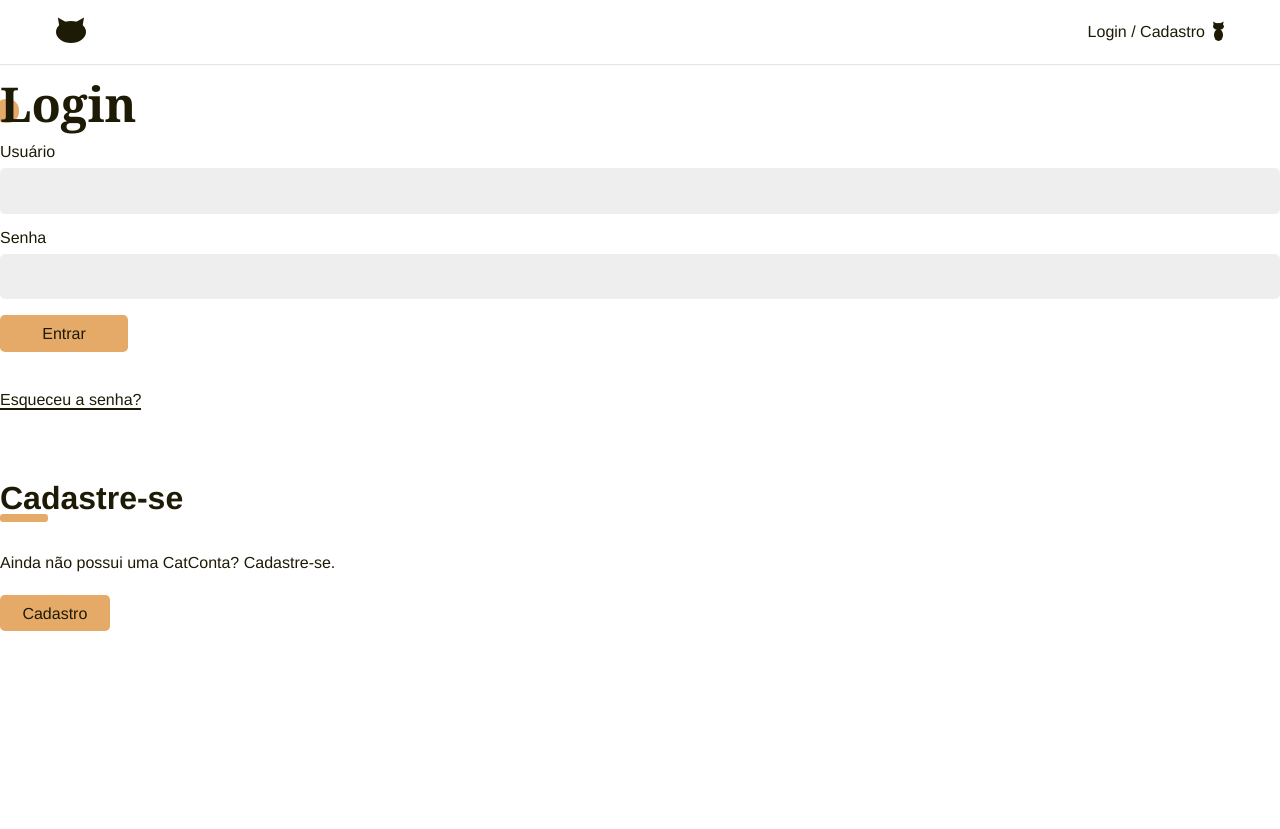
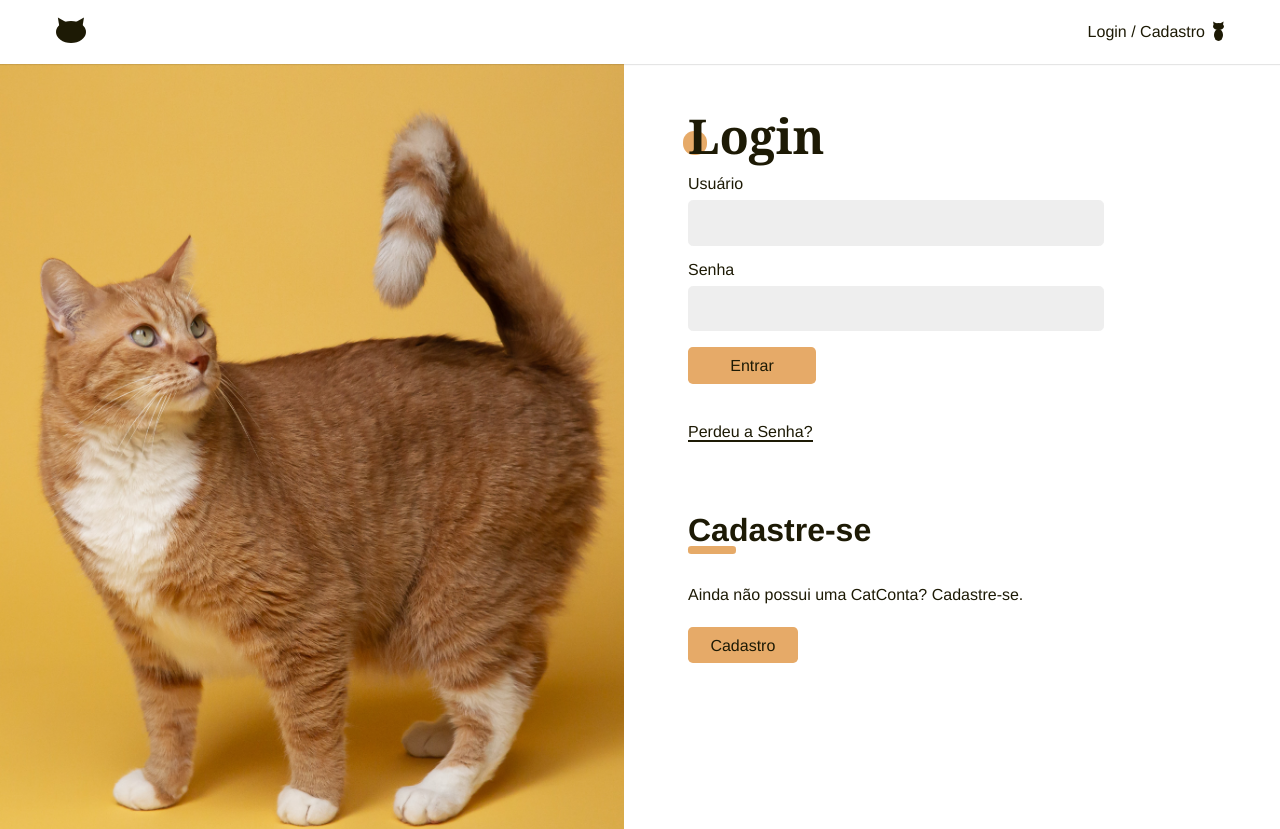
Before and after one commit to joaosamuelgomes/kitties-react-js, a React (Create React App) app: page /login in a window 1280 px wide. Shown: the top 829 px of the page. Built offline with nearby package versions, Linux system fonts and the light colour scheme; a web font is replaced by a local one.

Commit message:
Modificando páginas de login e criando NotFound

```diff
--- a/src/Components/Login/Login.js
+++ b/src/Components/Login/Login.js
@@ -4,17 +4,21 @@ import LoginForm from "./LoginForm"
 import LoginCreate from "./LoginCreate"
 import LoginPasswordLost from "./LoginPasswordLost"
 import LoginPasswordReset from "./LoginPasswordReset"
+import styles from "./Login.module.css"
 
 const Login = () => {
-  return <div>
-    <Routes>
-      <Route path="/" element={<LoginForm />}/>
-      <Route path="create" element={<LoginCreate />}/>
-      <Route path="forget" element={<LoginPasswordLost />}/>
-      <Route path="reset" element={<LoginPasswordReset />}/>
-
-    </Routes>
-  </div>;
+  return (
+    <section className={styles.login}>
+      <div className={styles.forms}>
+        <Routes>
+          <Route path="/" element={<LoginForm />}/>
+          <Route path="create" element={<LoginCreate />}/>
+          <Route path="lost" element={<LoginPasswordLost />}/>
+          <Route path="reset" element={<LoginPasswordReset />}/>
+        </Routes>
+      </div>
+    </section>
+  );
 };
 
 export default Login;
--- /dev/null
+++ b/src/Components/Login/Login.module.css
@@ -0,0 +1,30 @@
+.login {
+    display: grid;
+    grid-template-columns: 1fr 1fr;
+    min-height: 100vh;
+    gap: 2rem;
+}
+
+.login::before {
+    display: block;
+    content: "";
+    background: url(../../Assets/cat-background.jpg) no-repeat center center;
+    background-size: cover;
+}
+
+.forms {
+    max-width: 30rem;
+    padding: 2rem;
+}
+
+@media (max-width: 40rem) {
+    .login {
+        grid-template-columns: 1fr;
+    }
+    .login::before {
+        display: none;
+    }
+    .forms {
+        max-width: 100%;
+    }
+}
--- a/src/Components/Login/LoginCreate.js
+++ b/src/Components/Login/LoginCreate.js
@@ -1,9 +1,49 @@
 import React from 'react';
+import Input from '../Forms/Input';
+import Button from '../Forms/Button';
+import Error from '../Helper/Error';
+import useForm from '../../Hooks/useForm';
+import { USER_POST } from '../../Api';
+import { UserContext } from '../../UserContext';
+import useFetch from '../../Hooks/useFetch';
+import Head from "../Helper/Head";
 
 const LoginCreate = () => {
-  return <div>
-      Criar
-  </div>;
+  const username = useForm();
+  const email = useForm('email');
+  const password = useForm();
+
+  const { userLogin } = React.useContext(UserContext);
+  const { loading, error, request } = useFetch();
+
+  async function handleSubmit(event) {
+    event.preventDefault();
+    const { url, options } = USER_POST({
+      username: username.value,
+      email: email.value,
+      password: password.value,
+    });
+    const { response } = await request(url, options);
+    if (response.ok) userLogin(username.value, password.value);
+  }
+
+  return (
+    <section className="animeRight">
+      <Head title="Catdastre-se" />
+      <h1 className="title">Cadastre-se</h1>
+      <form onSubmit={handleSubmit}>
+        <Input label="Usuário" type="text" name="username" {...username} />
+        <Input label="Email" type="email" name="email" {...email} />
+        <Input label="Senha" type="password" name="password" {...password} />
+        {loading ? (
+          <Button disabled>Cadastrando...</Button>
+        ) : (
+          <Button>Cadastrar</Button>
+        )}
+        <Error error={error} />
+      </form>
+    </section>
+  );
 };
 
 export default LoginCreate;
--- a/src/Components/Login/LoginForm.js
+++ b/src/Components/Login/LoginForm.js
@@ -1,49 +1,53 @@
 import React from 'react';
 import { Link } from 'react-router-dom';
 import useForm from '../../Hooks/useForm';
-// import Error from '../../Helper/Error';
+import Error from "../Helper/Error";
+import Head from "../Helper/Head"
 import Button from '../Forms/Button';
-//import UserContext from "../../UserContext"
+import {UserContext}  from "../../UserContext";
 import Input from '../Forms/Input';
-import styles from "./LoginForm.module.css"
-import stylesBtn from "../Forms/Button.module.css"
+import styles from "./LoginForm.module.css";
+import stylesBtn from "../Forms/Button.module.css";
 
 
 const LoginForm = () => {
     const username = useForm()
     const password = useForm()
 
-    // const { userLogin, error, loading } = React.useContext(UserContext);
+    const { userLogin, error, loading } = React.useContext(UserContext);
 
-    function handleSubmit(event) {
-        event.preventDefault()
-        /* Implementar contato com API externa */
+    async function handleSubmit(event) {
+        event.preventDefault();
+
+        if (username.validate() && password.validate()) {
+          userLogin(username.value, password.value);
+        }
       }
 
       return (
-        <section className='animeRight'>
-            <h1 className='title'>Login</h1>
+        <section className="animeRight">
+          <Head title="Login" />
+          <h1 className="title">Login</h1>
           <form className={styles.form} onSubmit={handleSubmit}>
-                <Input label="Usuário" type="text" name="username" {...username}/>
-                <Input label="Senha" type="password" name="password" {...password}/>
-                {/* {loading ? (
+            <Input label="Usuário" type="text" name="username" {...username} />
+            <Input label="Senha" type="password" name="password" {...password} />
+            {loading ? (
               <Button disabled>Carregando...</Button>
-                ): (
+            ) : (
               <Button>Entrar</Button>
-                )} */}
-                <Button>Entrar</Button>
-
-                {/* <Error error={error} /> */}
+            )}
+            <Error error={error && 'Dados incorretos.'} />
           </form>
-            <Link className={styles.forget} to="/login/forget">Esqueceu a senha?</Link>
+          <Link className={styles.lost} to="/login/lost">
+            Perdeu a Senha?
+          </Link>
           <div className={styles.cadastro}>
             <h2 className={styles.subtitle}>Cadastre-se</h2>
             <p>Ainda não possui uma CatConta? Cadastre-se.</p>
-                <Link className={stylesBtn.button} to="/login/create">Cadastro</Link>
+            <Link className={stylesBtn.button} to="/login/create">
+              Cadastro
+            </Link>
           </div>
-
-
-
         </section>
       );
 };
--- a/src/Components/Login/LoginForm.module.css
+++ b/src/Components/Login/LoginForm.module.css
@@ -2,14 +2,14 @@
     margin-bottom: 2rem;
 }
 
-.forget {
+.lost {
     display: inline-block;
     color: #1d1a05;
     padding: 0.5rem 0;
     line-height: 1;
 }
 
-.forget::after {
+.lost::after {
     content: "";
     height: 2px;
     width: 100%;
--- a/src/Components/Login/LoginPasswordLost.js
+++ b/src/Components/Login/LoginPasswordLost.js
@@ -1,7 +1,48 @@
 import React from 'react';
+import Input from '../Forms/Input';
+import Button from '../Forms/Button';
+import useForm from '../../Hooks/useForm';
+import useFetch from '../../Hooks/useFetch';
+import { PASSWORD_LOST } from '../../Api';
+import Error from '../Helper/Error';
+import Head from '../Helper/Head';
 
 const LoginPasswordLost = () => {
-  return <div></div>;
+  const login = useForm();
+  const { data, loading, error, request } = useFetch();
+
+  async function handleSubmit(event) {
+    event.preventDefault();
+    if (login.validate()) {
+      const { url, options } = PASSWORD_LOST({
+        login: login.value,
+        url: window.location.href.replace('perdeu', 'resetar'),
+      });
+      const { json } = await request(url, options);
+      console.log(json);
+    }
+  }
+
+  return (
+    <section className="animeRight">
+      <Head title="Perdeu a senha" />
+      <h1 className="title">Perdeu a senha?</h1>
+      {data ? (
+        <p style={{ color: '#4c1' }}>{data}</p>
+      ) : (
+        <form onSubmit={handleSubmit}>
+          <Input label="Email / Usuário" type="text" name="login" {...login} />
+          {loading ? (
+            <Button disabled>Enviando...</Button>
+          ) : (
+            <Button>Enviar Email</Button>
+          )}
+        </form>
+      )}
+
+      <Error error={error} />
+    </section>
+  );
 };
 
 export default LoginPasswordLost;
--- a/src/Components/Login/LoginPasswordReset.js
+++ b/src/Components/Login/LoginPasswordReset.js
@@ -1,7 +1,61 @@
 import React from 'react';
+import Input from '../Forms/Input';
+import Button from '../Forms/Button';
+import useForm from '../../Hooks/useForm';
+import useFetch from '../../Hooks/useFetch';
+import { PASSWORD_RESET } from '../../Api';
+import Error from '../Helper/Error';
+import { useNavigate } from 'react-router-dom';
+import Head from '../Helper/Head';
 
 const LoginPasswordReset = () => {
-  return <div></div>;
+  const [login, setLogin] = React.useState('');
+  const [key, setKey] = React.useState('');
+  const password = useForm();
+  const { error, loading, request } = useFetch();
+  const navigate = useNavigate();
+
+  React.useEffect(() => {
+    const params = new URLSearchParams(window.location.search);
+    const key = params.get('key');
+    const login = params.get('login');
+    if (key) setKey(key);
+    if (login) setLogin(login);
+  }, []);
+
+  async function handleSubmit(event) {
+    event.preventDefault();
+    if (password.validate()) {
+      const { url, options } = PASSWORD_RESET({
+        login,
+        key,
+        password: password.value,
+      });
+      const { response } = await request(url, options);
+      if (response.ok) navigate('/login');
+    }
+  }
+
+  return (
+    <section className="animeLeft">
+      <Head title="Resete a senha" />
+      <h1 className="title">Resete a Senha</h1>
+      <form onSubmit={handleSubmit}>
+        <Input
+          label="Nova Senha"
+          type="password"
+          name="password"
+          {...password}
+        />
+        {loading ? (
+          <Button disabled>Resetando...</Button>
+        ) : (
+          <Button>Resetar</Button>
+        )}
+      </form>
+      <Error error={error} />
+    </section>
+  );
 };
 
 export default LoginPasswordReset;
--- /dev/null
+++ b/src/Components/NotFound.js
@@ -0,0 +1,12 @@
+import React from 'react';
+
+const NotFound = () => {
+  return (
+    <div className="container mainContainer">
+      <h1 className="title">Erro: 404</h1>
+      <p>Página não encontrada.</p>
+    </div>
+  );
+};
+
+export default NotFound;
```
Lines whose indentation alone changed are shown as unchanged.
